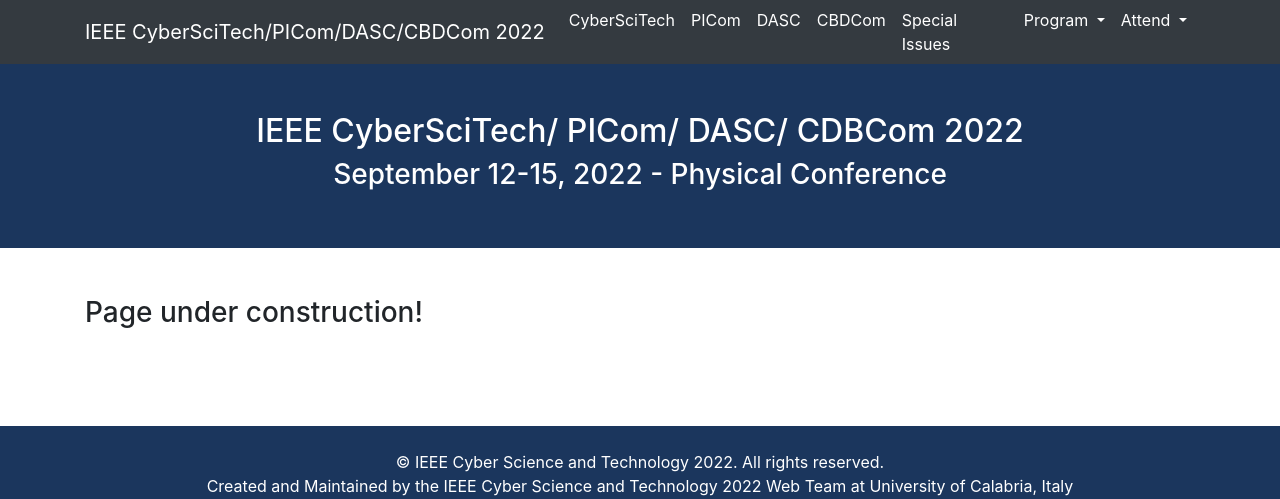
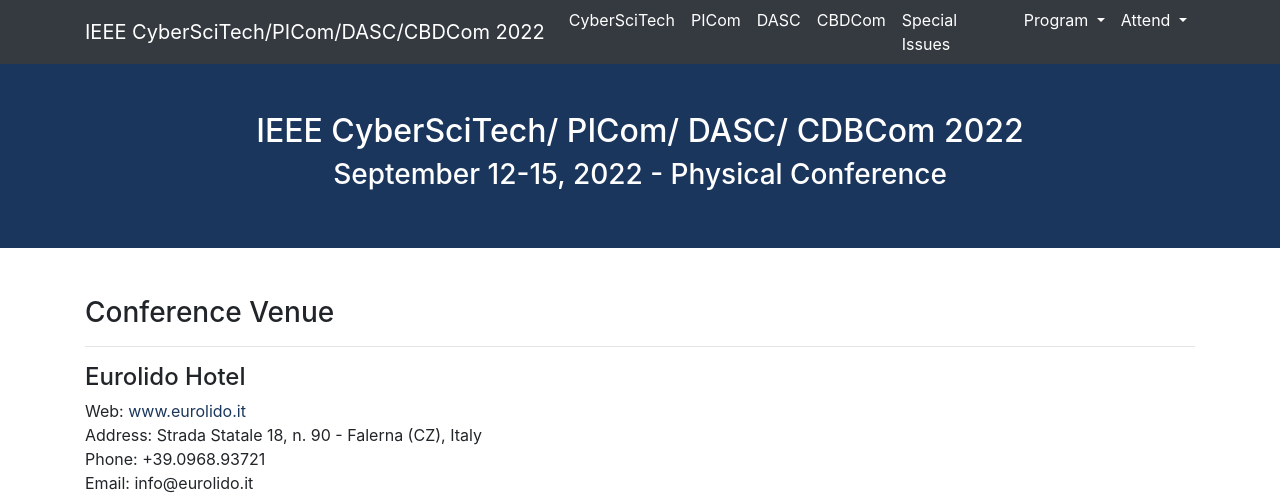
Before and after one commit to cyber-science/2022, a Jekyll site: the page built from _pages/venue.md, in a window 1280 px wide and 1400 px high. Shown: the top 499 px of the window. Built offline with Jekyll 4.4.1, drawn with Linux system fonts in a browser that asks for light colours; some of the changed text lies outside the part shown.

Commit message:
added conference venue information

```diff
--- a/_pages/venue.md
+++ b/_pages/venue.md
@@ -4,48 +4,19 @@
 permalink: /venue/
 ---
 
-<h3>Page under construction!</h3>
+<h3>Conference Venue</h3>
+<hr/>
 
-<!--- COMMENTED
-<h3>Virtual Conference Venue</h3>
-<hr/>
-<h4>Information for Attendees</h4>
-<p>
-You first need to register for the conference - <a href="http://cyber-science.org/2022/attend/" target=_new>Registration Information</a>. If you have any issues with access to the conference site or concerns about presenting, the contact email is <a href="mailto:cyberscitechcongress2020@gmail.com">mailto:cyberscitechcongress2020@gmail.com</a>.
-</p>
-<p>
-Our conference site is now open. We are using the Whova Event Managing Application. The link to access is: <a href="https://whova.com/portal/webapp/icic_202110/" target=_new>https://whova.com/portal/webapp/icic_202110/</a>.
-</p>
-<p>
-You will need to set up a Whova account to access the conference site, using the email address that you registered with. Step-by-step instructions are located here:
-<a href="http://cyber-science.org/2022/assets/files/WhovaLogin.pdf" target=_new>http://cyber-science.org/2022/assets/files/WhovaLogin.pdf</a>. (If you log in Whova with a different email from the one that you registered with, you will be asked for an invitation code. Please contact us and this code will be provided after verifying your registration information).
-</p>
-<p>
-It is advisable to get your account set up and become familiar with the conference site ahead of the conference.
-</p>
-<p>
-You can participate from your browser or from a mobile app that can be downloaded from the Whova conference site.
-</p>
-<p>
-The sessions are hosted in Zoom. Downloading and installing the Zoom app to your devices to participate these sessions is encouraged. You will going directly to Zoom from within the Whova site. All sessions have a passcode embedded and generally will allow you direct access to that session. <b>If you do get prompted for the Zoom passcode, it will always be ‘ieee’.</b>
-</p>
-<p>
-Your microphone should be automatically muted when you enter the session. You must remain muted (unless you are the presenter or session chair), until the floor is open to Q&A. There is also a chat feature in each session that you are welcome to engage with at any time during the presentations.
-</p>
-<p>
-Session times are listed in Mountain Time. A table of timezones for the sessions can be viewed below:
-     <br/><img src="/2022/assets/images/programtime.png"/>
- </p>
-<p>
-<b>For Presenters:</b>
-</p>
-<p>
-You will be sharing your screen to present your own document during your session as the speaker. It is advisable that you are familiar with screen sharing in Zoom ahead of your presentation. If you aren’t sure, you might want to practice this in a personal Zoom account and session. There is also a Rehearsal Session set up, which can be accessed at any time. It is located at the end of the Monday agenda, but is always accessible.
-</p>
-<p>
-Note that if the registered author is different from the paper presenter, the presenter needs to register and create an account, as well.
+<h4>Eurolido Hotel</h4>
 
-  </p><p>
-     If, for some reason, you are unable to screen share your presentation, we can upload a PDF copy of your presentation to the session. This can be downloaded by all participants and the facilitator can do the screen share for you.
-</p>
--->
+Web: <a href="www.eurolido.it">www.eurolido.it</a><br/>
+Address: Strada Statale 18, n. 90 - Falerna (CZ), Italy<br/>
+Phone: +39.0968.93721<br/>
+Email: info@eurolido.it<br/>
+WhatsApp: +39.391.1373902<br/>
+
+<img src="/2022/assets/images/eurolido.png"/>
+
+<h5>Location</h5>
+
+<img src="/2022/assets/images/eurolido_map.png"/>
```
Also changed, not shown: 2 other files.
